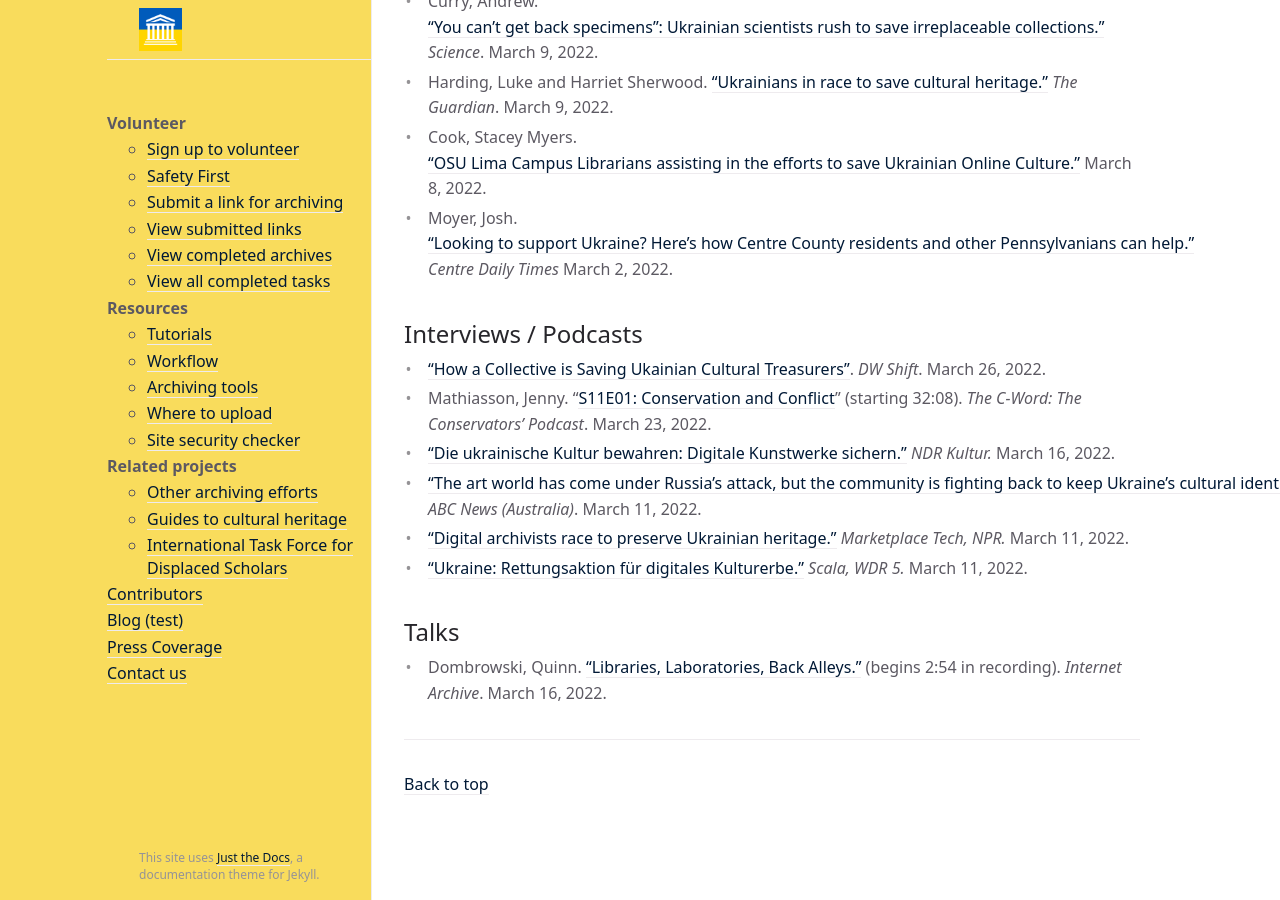
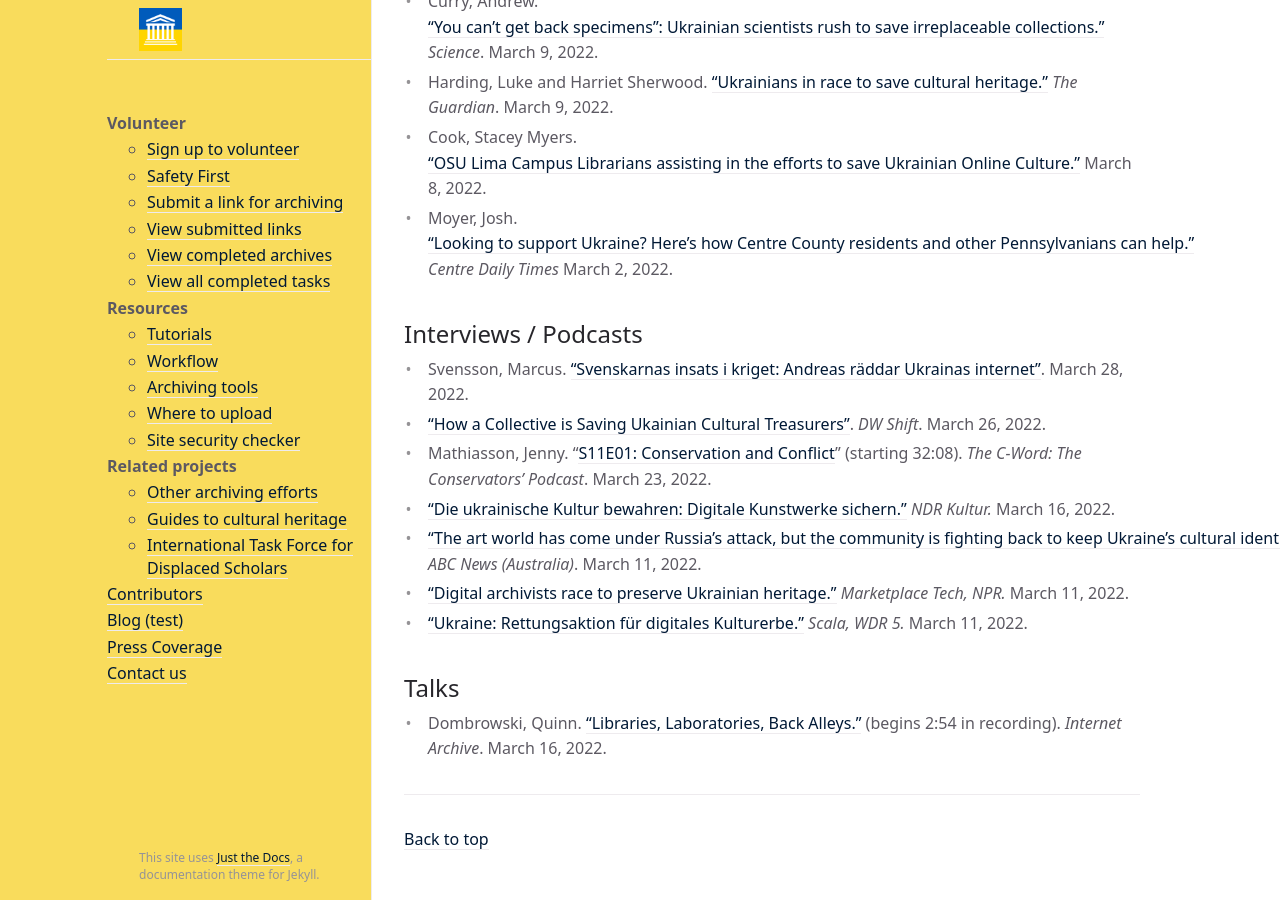
Before and after one commit to sucho-archiving/sucho-archiving.github.io, a Jekyll site: the page built from press.md, in a window 1280 px wide and 900 px high, scrolled down 1691 px. Built offline with Jekyll 4.4.1, drawn with Linux system fonts in a browser that asks for light colours.

Commit message:
Update press.md

```diff
--- a/press.md
+++ b/press.md
@@ -41,6 +41,7 @@ Media inquiries can be directed to the project admins at **info@sucho.org**.
 
 
 ## Interviews / Podcasts
+- Svensson, Marcus. ["Svenskarnas insats i kriget: Andreas räddar Ukrainas internet"](https://sverigesradio.se/artikel/svenskarnas-insats-i-kriget-andreas-raddar-ukrainas-internet). March 28, 2022.
 - ["How a Collective is Saving Ukainian Cultural Treasurers"](https://www.youtube.com/watch?v=TdXocTUfmbU). *DW Shift*. March 26, 2022.
 - Mathiasson, Jenny. "[S11E01: Conservation and Conflict](https://thecword.show/2022/03/23/s11e01-conservation-and-conflict/)" (starting 32:08). *The C-Word: The Conservators' Podcast*. March 23, 2022.
 - ["Die ukrainische Kultur bewahren: Digitale Kunstwerke sichern."](https://www.ndr.de/kultur/kunst/Die-ukrainische-Kultur-bewahren-digitales-Kulturgut-sichern,ukrainischekultur100.html) *NDR Kultur.* March 16, 2022.
```
